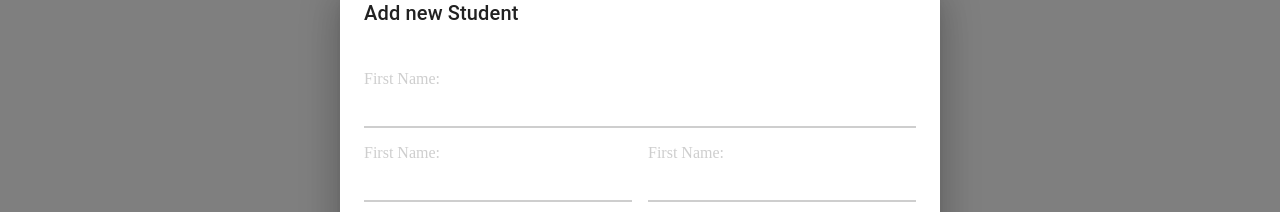
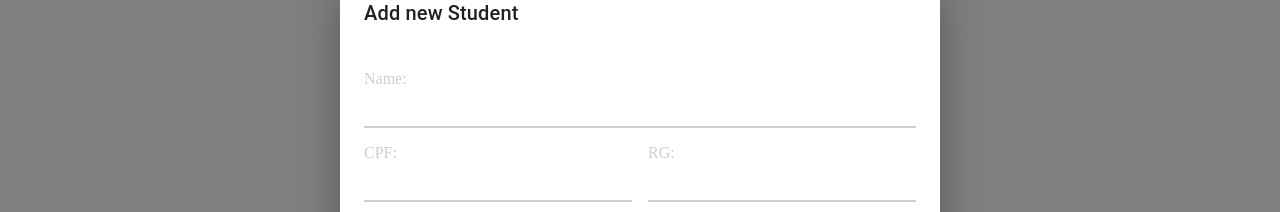
Before and after one commit to joaoluke/scholl, a React (Vite) app: page / in a window 1280 px wide. Both pictures are taken after a click on the button "STUDENT". Shown: the part 272-484 px from the top of the page. Built offline with nearby package versions, Linux system fonts and the light colour scheme; no server answers.

Commit message:
feat: create format mask for documents inputs

```diff
--- a/src/pages/students/components/ContentModal.tsx
+++ b/src/pages/students/components/ContentModal.tsx
@@ -1,67 +1,47 @@
 import * as Yup from "yup";
-import { useState } from "react";
+import { useState, ChangeEvent } from "react";
 import { Formik, Form, Field } from "formik";
 import Grid from "@mui/material/Unstable_Grid2";
 import InputMask from "react-input-mask";
-import StringMask from "string-mask";
+
+import { formatCPF, formattedRG } from "../../../utils";
 
 import * as Style from "./style";
 
 const SignupSchema = Yup.object().shape({
-  firstName: Yup.string()
+  name: Yup.string()
     .min(2, "Too Short!")
     .max(50, "Too Long!")
     .required("Required"),
-  lastName: Yup.string()
+  cpf: Yup.string()
     .min(2, "Too Short!")
     .max(50, "Too Long!")
     .required("Required"),
-  email: Yup.string().email("Invalid email").required("Required"),
+  rg: Yup.string().email("Invalid email").required("Required"),
 });
-
-const CustomInput = (props) => (
-  <InputMask {...props}>
-    {(inputProps) => <Style.INPUT {...inputProps} />}
-  </InputMask>
-);
-
-const DELIMITER = "-";
-const DELIMITER_TWO = ".";
-const MASK = "000.000.000-00";
 
 export const ContentModal = () => {
   const [cpf, setCPF] = useState("");
+  const [rg, setRG] = useState("");
 
-  function removeTrailingCharIfFound(
-    str: string,
-    char: string,
-    charTwo: string
-  ): string {
-    return str
-      .split(/[.-]+/)
-      .filter((segment) => segment !== "")
-      .join(/[.-]+/);
-  }
+  const handleCPF = (event: ChangeEvent<HTMLInputElement>) => {
+    if (event.target.value.length <= 14) {
+      setCPF(formatCPF(event.target.value));
+    }
+  };
 
-  function formatValue(str: string): string {
-    let unmaskedValue = str.split(DELIMITER).join("");
-    unmaskedValue = str.split(DELIMITER_TWO).join("");
-    console.log(unmaskedValue, "unmaskedValue");
-    const formatted = StringMask.process(unmaskedValue, MASK);
-    console.log(formatted, "FORMATE");
-    return removeTrailingCharIfFound(
-      formatted.result,
-      DELIMITER,
-      DELIMITER_TWO
-    );
-  }
+  const handleRG = (event: ChangeEvent<HTMLInputElement>) => {
+    if (event.target.value.length <= 12) {
+      setRG(formattedRG(event.target.value));
+    }
+  };
 
   return (
     <Formik
       initialValues={{
-        firstName: "",
-        lastName: "",
-        email: "",
+        name: "",
+        cpf: "",
+        rg: "",
       }}
       validationSchema={SignupSchema}
       onSubmit={(values) => {
@@ -73,37 +53,27 @@ export const ContentModal = () => {
         <Style.FORM>
           <Grid container spacing={2}>
             <Grid xs={12}>
-              <Style.label>First Name:</Style.label>
-              <Style.INPUT name="firstName" />
-
-              {errors.firstName && touched.firstName ? (
-                <div>{errors.firstName}</div>
+              <Style.label>Name:</Style.label>
+              <Style.INPUT name="name" />
+              {errors.name && touched.name ? (
+                <div>{errors.name}</div>
               ) : null}
             </Grid>
+
             <Grid xs={6}>
-              <Style.label>First Name:</Style.label>
-              <Field name="firstName">
-                {(fieldProps) => (
-                  <Style.INPUT
-                    {...fieldProps.field}
-                    onChange={(event) => {
-                      fieldProps.field.onChange(event.target.name)(
-                        formatValue(event.target.value)
-                      );
-                    }}
-                  />
-                )}
-              </Field>
-              {errors.firstName && touched.firstName ? (
-                <div>{errors.firstName}</div>
+              <Style.label>CPF:</Style.label>
+              <Style.INPUT name="cpf" onChange={handleCPF} value={cpf} />
+              {errors.cpf && touched.cpf ? (
+                <div>{errors.cpf}</div>
               ) : null}
             </Grid>
+
             <Grid xs={6}>
-              <Style.label>First Name:</Style.label>
-              <Style.INPUT name="firstName" />
+              <Style.label>RG:</Style.label>
+              <Style.INPUT name="rg" onChange={handleRG} value={rg} />
 
-              {errors.firstName && touched.firstName ? (
-                <div>{errors.firstName}</div>
+              {errors.rg && touched.rg ? (
+                <div>{errors.rg}</div>
               ) : null}
             </Grid>
           </Grid>
--- /dev/null
+++ b/src/utils/MaskCPF.ts
@@ -0,0 +1,7 @@
+export const formatCPF = (value: string): string => {
+  value = value.replace(/\D/g, "");
+  value = value.replace(/(\d{3})(\d)/, "$1.$2");
+  value = value.replace(/(\d{3})(\d)/, "$1.$2");
+  value = value.replace(/(\d{3})(\d{1,2})$/, "$1-$2");
+  return value;
+};
--- /dev/null
+++ b/src/utils/MaskRG.ts
@@ -0,0 +1,8 @@
+export const formattedRG = (value) => {
+  value = value.replace(/\D/g, "");
+  value = value.replace(/(\d{2})(\d)/, "$1.$2");
+  value = value.replace(/(\d{3})(\d)/, "$1.$2");
+  value = value.replace(/(\d{3})(\d{1,2})$/, "$1-$2");
+  return value;
+};
+//'31.866.174-3'
--- /dev/null
+++ b/src/utils/index.ts
@@ -0,0 +1,2 @@
+export * from "./MaskCPF";
+export * from "./MaskRG";
```
